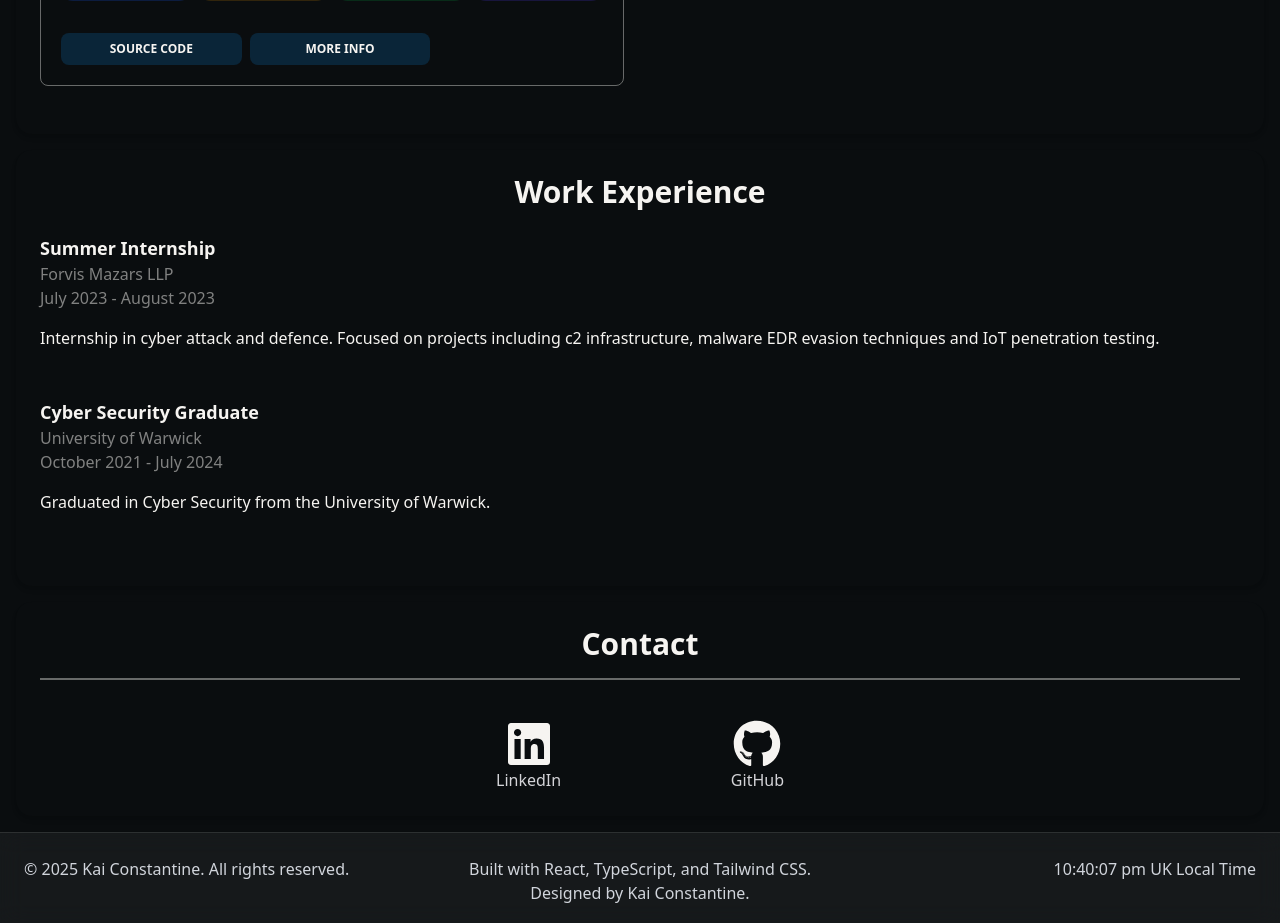
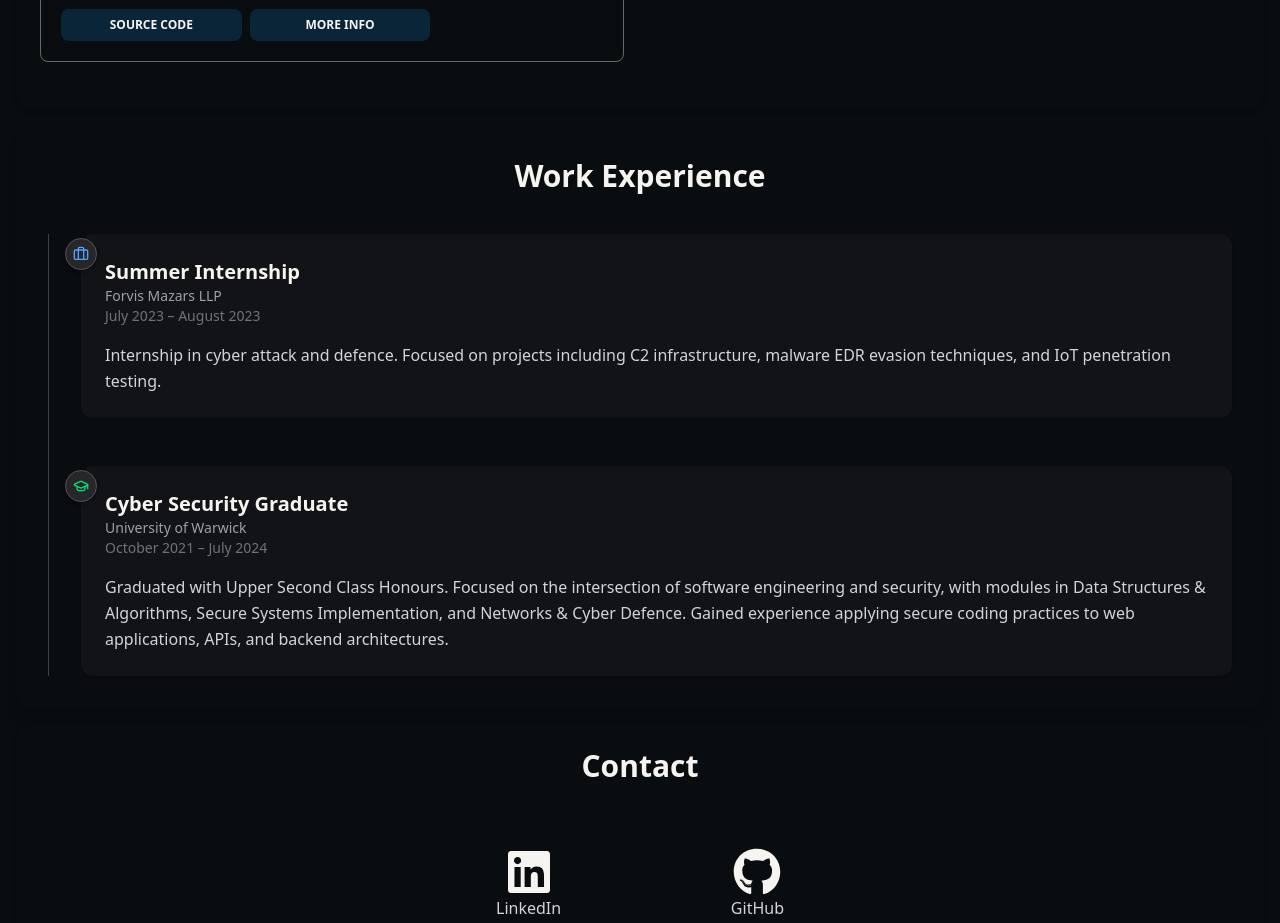
Before and after one commit to Kaialogen/Portfolio, a React (Vite) app: page / in a window 1280 px wide. Shown: the part 2020-2943 px from the top of the page. Built offline with nearby package versions, Linux system fonts and the light colour scheme.

Commit message:
feat: Update Contact and Experience components for improved layout and styling; remove unnecessary elements

```diff
--- a/src/components/Contact.tsx
+++ b/src/components/Contact.tsx
@@ -3,7 +3,7 @@ import { FaLinkedin, FaGithub } from 'react-icons/fa';
 const Contact = () => (
   <section className='p-6 rounded-2xl bg-Cosmic-Black shadow-md h-full'>
     <h1 className='text-3xl font-bold text-WhiteChalk text-center'>Contact</h1>
-    <hr className='my-4 border-t-2 border-WhiteChalk opacity-40' />
+    <br />
     <div className='mt-6 flex justify-center items-center'>
       <div className='flex items-center justify-between w-72'>
         <a
--- a/src/components/Experience.tsx
+++ b/src/components/Experience.tsx
@@ -1,34 +1,43 @@
+import { Briefcase, GraduationCap } from 'lucide-react';
+
 const Experience = () => (
-  <section className='p-6 rounded-2xl bg-Cosmic-Black shadow-md h-full'>
-    <h1 className='text-3xl font-bold text-WhiteChalk text-center'>Work Experience</h1>
-    <br />
-    <div className='flex flex-col w-full gap-14'>
-      <div className='flex w-full gap-10'>
-        <div className='flex flex-col'>
-          <p className='text-WhiteChalk text-lg font-semibold'>Summer Internship</p>
-          <p className='text-WhiteChalk opacity-50'>Forvis Mazars LLP</p>
-          <p className='text-WhiteChalk whitespace-nowrap opacity-50 mb-4'>July 2023 - August 2023</p>
-          <p className='text-WhiteChalk'>
-            Internship in cyber attack and defence. Focused on projects including c2 infrastructure, malware EDR evasion
-            techniques and IoT penetration testing.
+  <section className='p-8 rounded-2xl bg-Cosmic-Black shadow-lg h-full'>
+    <h1 className='text-3xl font-bold text-WhiteChalk text-center mb-10'>Work Experience</h1>
+
+    <div className='relative border-l border-zinc-700 pl-8 space-y-12'>
+      <div className='relative'>
+        <span className='absolute -left-4 top-1 w-8 h-8 rounded-full bg-zinc-800 flex items-center justify-center border border-zinc-600 shadow-md'>
+          <Briefcase className='w-4 h-4 text-blue-400' />
+        </span>
+
+        <div className='bg-zinc-900/60 rounded-xl p-6 shadow-sm hover:shadow-md transition'>
+          <p className='text-xl font-semibold text-WhiteChalk'>Summer Internship</p>
+          <p className='text-sm text-zinc-400'>Forvis Mazars LLP</p>
+          <p className='text-sm text-zinc-500 mb-4'>July 2023 – August 2023</p>
+          <p className='text-zinc-300 leading-relaxed'>
+            Internship in cyber attack and defence. Focused on projects including C2 infrastructure, malware EDR evasion
+            techniques, and IoT penetration testing.
+          </p>
+        </div>
+      </div>
+
+      <div className='relative'>
+        <span className='absolute -left-4 top-1 w-8 h-8 rounded-full bg-zinc-800 flex items-center justify-center border border-zinc-600 shadow-md'>
+          <GraduationCap className='w-4 h-4 text-green-400' />
+        </span>
+
+        <div className='bg-zinc-900/60 rounded-xl p-6 shadow-sm hover:shadow-md transition'>
+          <p className='text-xl font-semibold text-WhiteChalk'>Cyber Security Graduate</p>
+          <p className='text-sm text-zinc-400'>University of Warwick</p>
+          <p className='text-sm text-zinc-500 mb-4'>October 2021 – July 2024</p>
+          <p className='text-zinc-300 leading-relaxed'>
+            Graduated with Upper Second Class Honours. Focused on the intersection of software engineering and security,
+            with modules in Data Structures & Algorithms, Secure Systems Implementation, and Networks & Cyber Defence.
+            Gained experience applying secure coding practices to web applications, APIs, and backend architectures.
           </p>
         </div>
       </div>
     </div>
-    <br />
-    <br />
-    <div className='flex flex-col w-full gap-14'>
-      <div className='flex w-full gap-10'>
-        <div className='flex flex-col'>
-          <p className='text-WhiteChalk text-lg font-semibold'>Cyber Security Graduate</p>
-          <p className='text-WhiteChalk opacity-50'>University of Warwick</p>
-          <p className='text-WhiteChalk whitespace-nowrap opacity-50 mb-4'>October 2021 - July 2024</p>
-          <p className='text-WhiteChalk'>Graduated in Cyber Security from the University of Warwick.</p>
-        </div>
-      </div>
-    </div>
-    <br />
-    <br />
   </section>
 );
 
--- a/src/components/Portfolio.tsx
+++ b/src/components/Portfolio.tsx
@@ -2,7 +2,6 @@ export default function Portfolio() {
   return (
     <section className='p-6 rounded-2xl bg-Cosmic-Black shadow-md h-full'>
       <h1 className='text-3xl font-bold text-WhiteChalk text-center'>Portfolio</h1>
-      <br />
       <br />
       <div className='w-full grid grid-cols-2 gap-8 max-md:grid-cols-1'>
         <div className='rounded-lg w-full border p-5 flex flex-col gap-5 border-WhiteChalk/40'>
```
